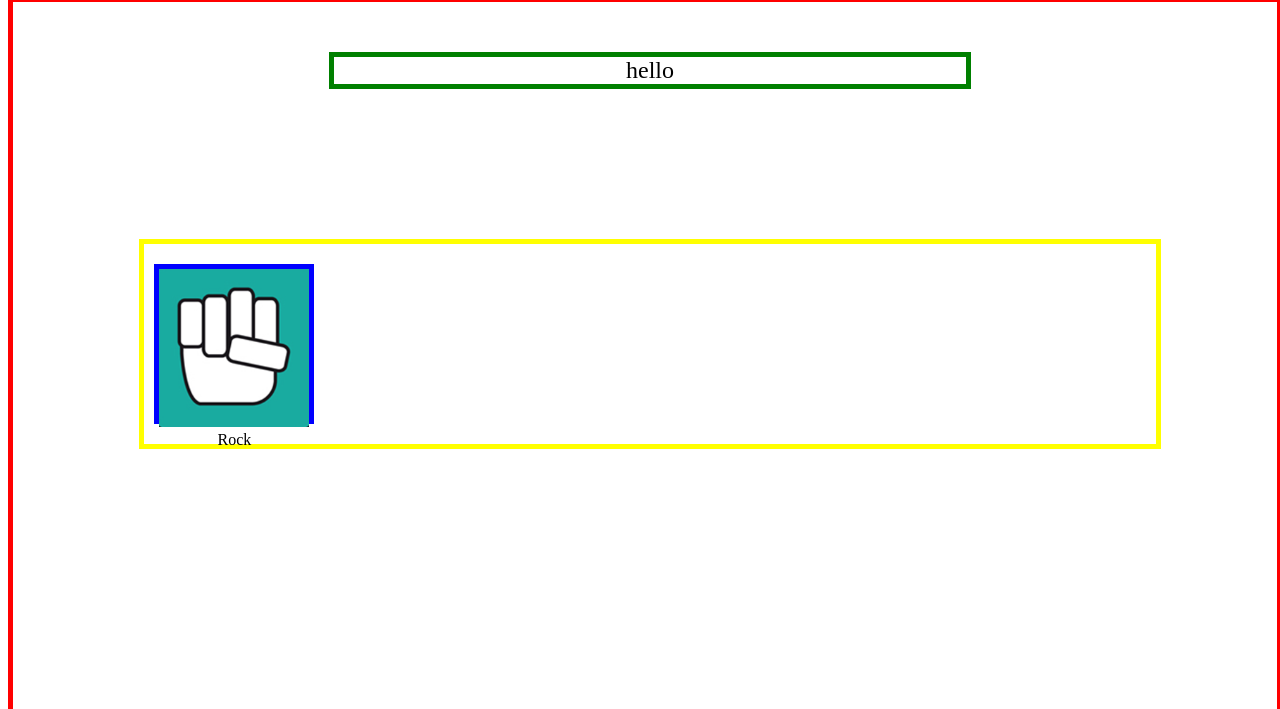
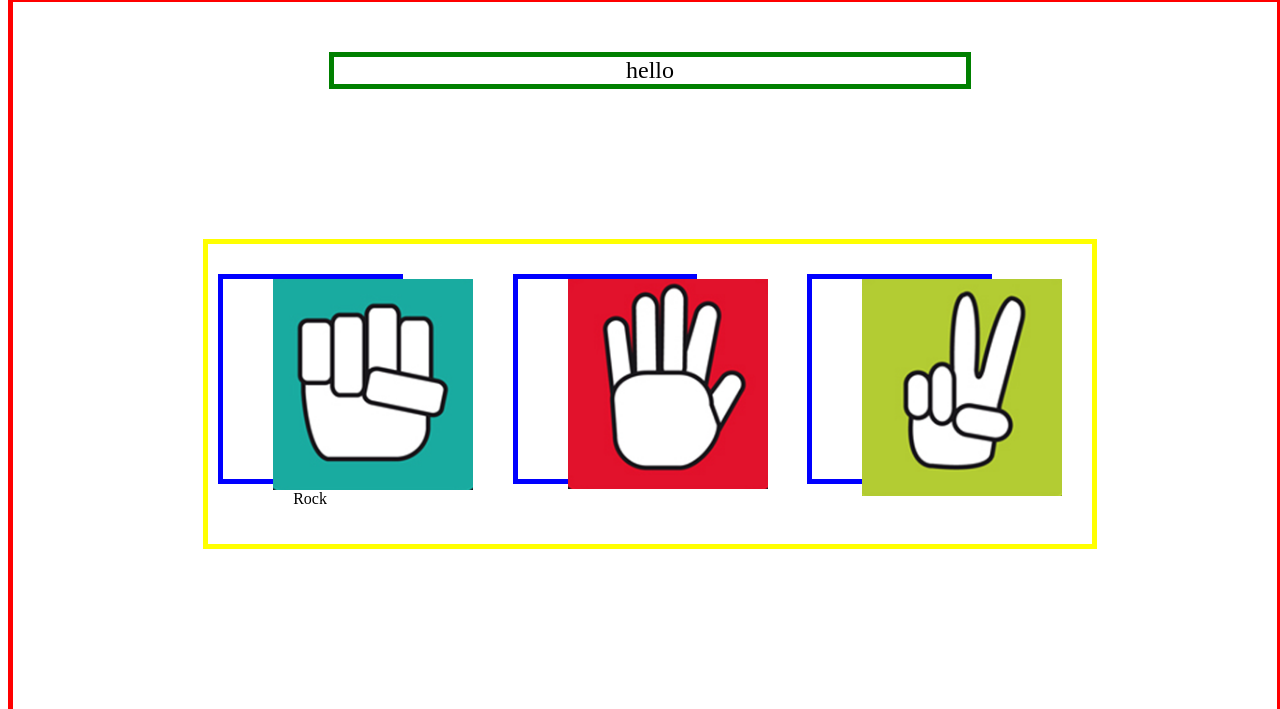
Before and after one commit to jasond299/rock_paper_scissors, a plain HTML site: page index.html in a window 1280 px wide. Shown: the part 91-800 px from the top of the page. Drawn offline with Linux system fonts and the light colour scheme.

Commit message:
progress

```diff
--- a/index.html
+++ b/index.html
@@ -22,7 +22,16 @@
                     </div>
                     <div class="choice-text">Rock</div>
                 </div>
-                <div class=""></div>
+                <div class="choice">
+                    <div class="choice-img">
+                        <img src="img/paper.png" class="img">
+                    </div>
+                </div>
+                <div class="choice">
+                    <div class="choice-img">
+                        <img src="img/scissors.png" class="img">
+                    </div>
+                </div>
                 <div></div>
             </div>
 
--- a/style.css
+++ b/style.css
@@ -24,19 +24,23 @@
     position: relative;
     border: 5px solid yellow;
     top: 200px;
-    left: 10%;
-    width: 80%;
-    height: 200px;
+    left: 15%;
+    width: 70%;
+    height: 300px;
+    display: flex;
+    justify-content: space-between;
 }
 
 .choice{
     position: relative;
     border: 5px solid blue;
-    width: 150px;
-    height: 150px;
+    width: 200px;
+    height: 200px;
     top: 10%;
     margin-left: 10px;
     text-align: center;
+    float: left;
+    margin-right: 100px;
 }
 
 .choice-img{
@@ -48,7 +52,13 @@
 .img{
     position: relative;
     cursor: pointer;
-    width: 150px;
+    width: 200px;
+    float: left;
+    left: 50px;
+}
+
+.img:hover{
+    top: 3px;
 }
 
 .btn {
```
